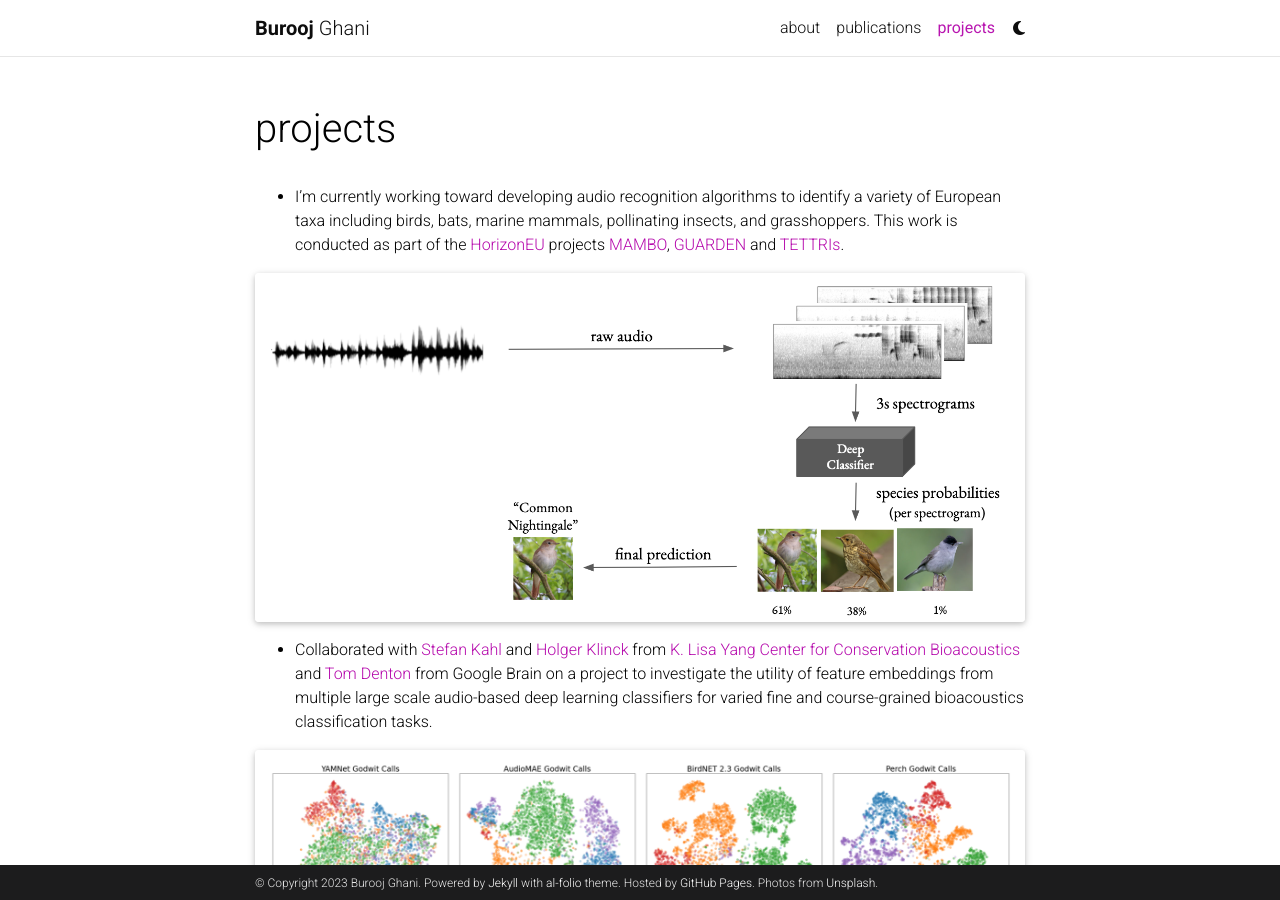
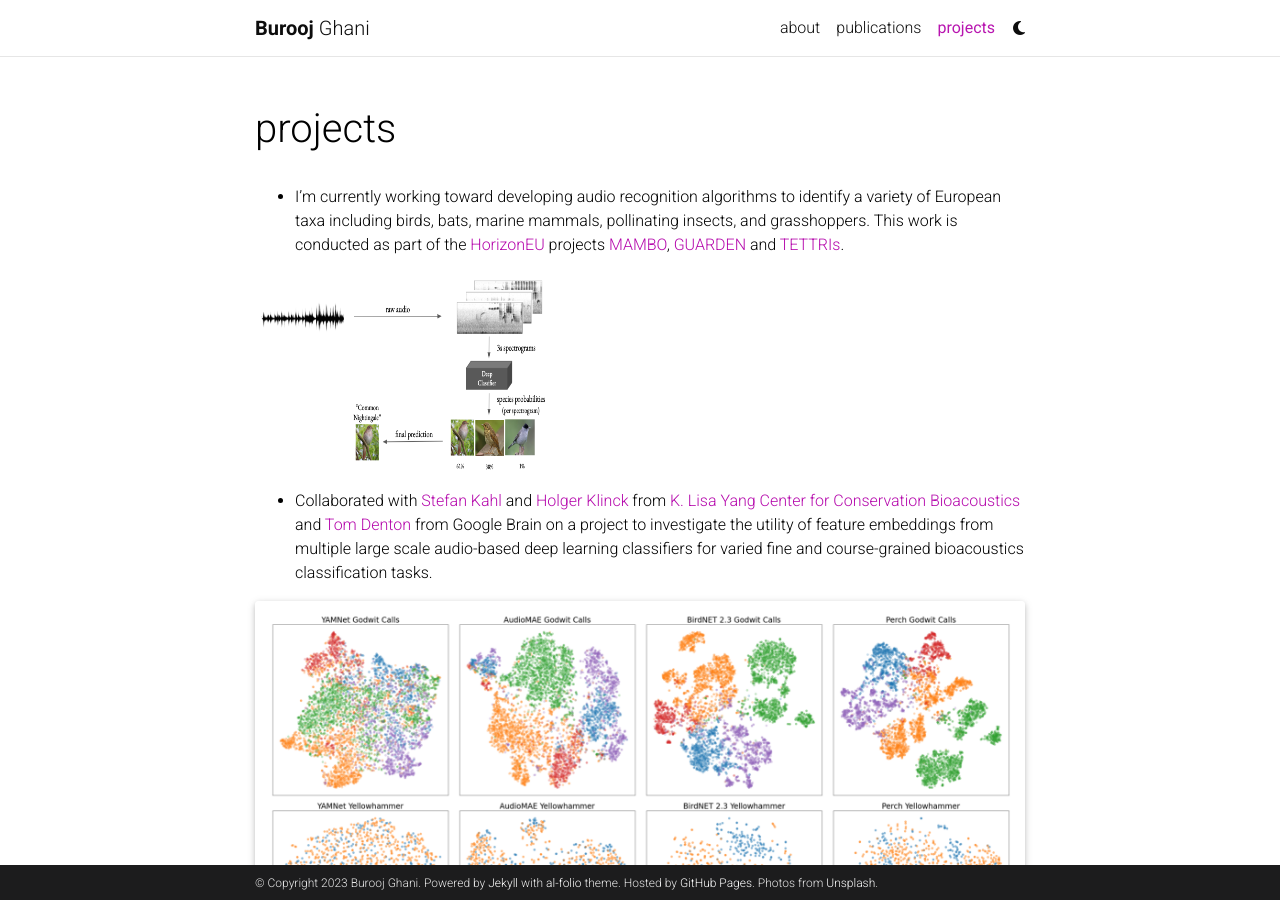
Before and after one commit to bghani/bghani.github.io, a Jekyll site: the page built from _pages/teaching.md, in a window 1280 px wide and 900 px high. Built offline with Jekyll 4.4.1, drawn with Linux system fonts in a browser that asks for light colours; full-size pictures stand in for the smaller copies a plugin makes; comment, search, counter and statistics services are not loaded; a style sheet for code colours, icons or effects is not loaded.

```diff
--- a/_pages/teaching.md
+++ b/_pages/teaching.md
@@ -9,7 +9,9 @@
 
 - I'm currently working toward developing audio recognition algorithms to identify a variety of European taxa including birds, bats, marine mammals, pollinating insects, and grasshoppers. This work is conducted as part of the [HorizonEU](https://research-and-innovation.ec.europa.eu/funding/funding-opportunities/funding-programmes-and-open-calls/horizon-europe_en) projects [MAMBO](https://mambo-project.eu), [GUARDEN](https://guarden.org) and [TETTRIs](https://www.ecsa.ngo/cases/tettris/).
 
-{% include figure.html path="assets/img/pipeline.jpg" title="example image" class="img-fluid rounded z-depth-1" %}
+
+{% include figure.html path="assets/img/pipeline.jpg" title="example image" width="300px" height="200px" %}
+
 
 - Collaborated with [Stefan Kahl](https://www.birds.cornell.edu/home/staff/stefan-kahl/) and [Holger Klinck](https://www.birds.cornell.edu/ccb/holger-klinck/) from [K. Lisa Yang Center for Conservation Bioacoustics](https://www.birds.cornell.edu/ccb/) and [Tom Denton](https://inventingsituations.net) from Google Brain on a project to investigate the utility of feature embeddings from multiple large scale audio-based deep learning classifiers for varied fine and course-grained bioacoustics classification tasks.
 
```
